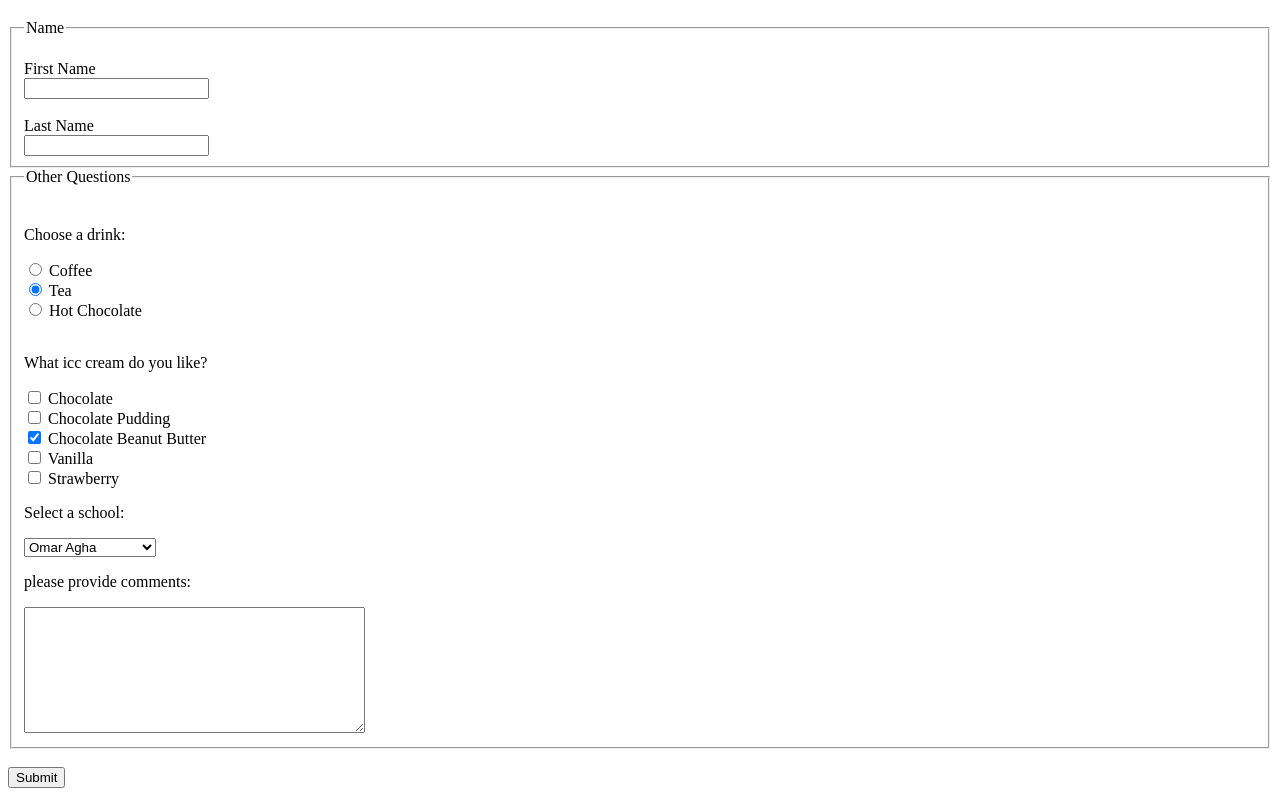
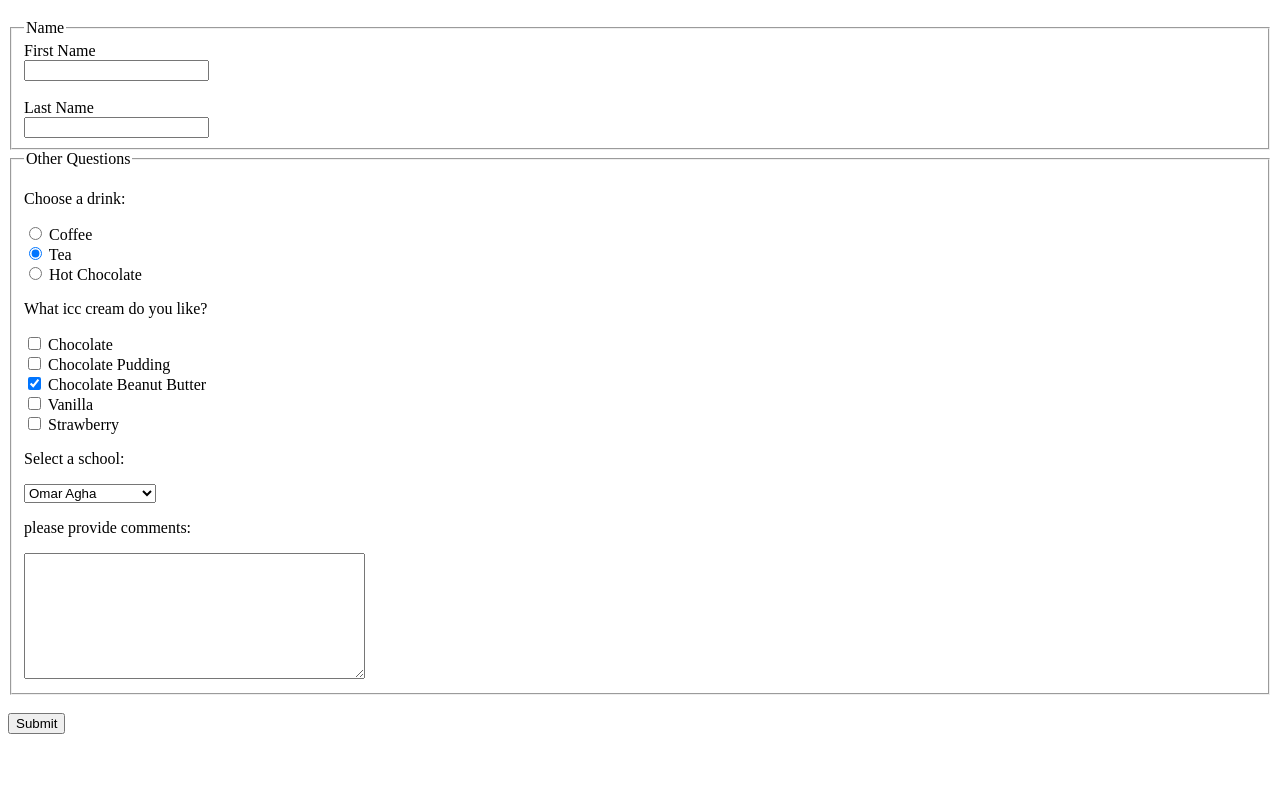
Before and after one commit to FirasSarhan/git-test, a plain HTML site: page index.html in a window 1280 px wide. Shown: the part 61-857 px from the top of the page. After the commit the page ends 803 px from the top, so only its background shows below. Drawn offline with Linux system fonts and the light colour scheme.

Commit message:
modified in index.html

```diff
--- a/index.html
+++ b/index.html
@@ -4,89 +4,85 @@
 		<meta charset="UTF-8" />
 		<meta http-equiv="X-UA-Compatible" content="IE=edge" />
 		<meta name="viewport" content="width=device-width, initial-scale=1.0" />
-		<title>Document</title>
+		<!-- add the icon to title page -->
+		<link rel="Shortcut icon" href="Daco_5750215.png" type="image/png" />
+		<!-- add external stylesheet in the html file  -->
+		<link rel="stylesheet" href="style.css" />
+		<title>FORM || HTML</title>
 	</head>
 	<body>
-		<!-- <table border="1">
-			<tr>
-				<th>company</th>
-				<th>contact</th>
-				<th>country</th>
-			</tr>
-			<tr>
-				<td>Alfreds Futterkiste</td>
-				<td>Maria Anders</td>
-				<td>Germany</td>
-			</tr>
-			<tr>
-				<td>Centro comercial Moctezuma</td>
-				<td>Francisco Chang</td>
-				<td>Mexico</td>
-			</tr>
-			<tr>
-				<td>Ernst Handel</td>
-				<td>Roland Mendel</td>
-				<td>Austria</td>
-			</tr>
-			<tr>
-				<td>Island Trading</td>
-				<td>Helen Bennett</td>
-				<td>UK</td>
-			</tr>
-			<tr>
-				<td>Laughing Bacchus Winecellars</td>
-				<td>Yoshi Tannamuri</td>
-				<td>Canada</td>
-			</tr>
-			<tr>
-				<td>Magazzini Alimentari Riuniti</td>
-				<td>Giovanni Rovelli</td>
-				<td>Italy</td>
-			</tr>
-		</table>
-		<br>
-		<hr> -->
+		<main>
 		<h1>Basic HTML Form</h1>
 		<form>
 			<fieldset>
-				<legend>Name</legend><br>
-				<label for="Fnam">First Name</label><br>
-				<input type="text" id="Fnam" name="F-name"><br><br>
-				<label for="Lnam">Last Name</label><br>
-				<input type="text" id="Lnam" name="L-name">
+				<legend>Name</legend>
+				<div>
+					<label for="Fnam">First Name</label><br />
+					<input type="text" id="Fnam" name="F-name" /><br /><br />
+				</div>
+				<div>
+					<label for="Lnam">Last Name</label><br />
+					<input type="text" id="Lnam" name="L-name" />
+				</div>
 			</fieldset>
 			<fieldset>
-				<legend>Other Questions</legend><br>
+				<legend>Other Questions</legend>
 				<p>Choose a drink:</p>
-				<input type="radio" id="coffee" name="coffee">
-				<label for="coffee">Coffee</label><br>
-				<input type="radio" id="tea" name="tea" checked>
-				<label for="tea">Tea</label><br>
-				<input type="radio" id="hot-chocolate" name="HotChocolate">
-				<label for="hot-chocolate">Hot Chocolate</label><br><br>
+				<div>
+					<input type="radio" id="coffee" name="only-chose" />
+					<label for="coffee">Coffee</label>
+				</div>
+				<div>
+					<input type="radio" id="tea" name="only-chose" checked />
+					<label for="tea">Tea</label>
+				</div>
+				<div>
+					<input type="radio" id="hot-chocolate" name="only-chose" />
+					<label for="hot-chocolate">Hot Chocolate</label>
+				</div>
 				<p>What icc cream do you like?</p>
-				<input type="checkbox" id="chocolate" name="chocolate">
-				<label for="chocolate">Chocolate</label><br>
-				<input type="checkbox" id="chocolatepudding" name="chocolate-pudding">
-				<label for="chocolatepudding">Chocolate Pudding</label><br>
-				<input type="checkbox" id="chocolateBeanutButter" name="chocolate-Beanut-Butter" checked>
-				<label for="chocolateBeanutButter">Chocolate Beanut Butter</label><br>
-				<input type="checkbox" id="vanilla" name="Vanilla">
-				<label for="vanilla">Vanilla</label><br>
-				<input type="checkbox" id="strawberry" name="Strawberry">
-				<label for="strawberry">Strawberry</label><br>
+				<div>
+					<input type="checkbox" id="chocolate" name="chocolate" />
+					<label for="chocolate">Chocolate</label><br />
+				</div>
+				<div>
+					<input
+						type="checkbox"
+						id="chocolatepudding"
+						name="chocolate-pudding"
+					/>
+					<label for="chocolatepudding">Chocolate Pudding</label><br />
+				</div>
+				<div>
+					<input
+						type="checkbox"
+						id="chocolateBeanutButter"
+						name="chocolate-Beanut-Butter"
+						checked
+					/>
+					<label for="chocolateBeanutButter">Chocolate Beanut Butter</label>
+				</div>
+				<div>
+					<input type="checkbox" id="vanilla" name="Vanilla" />
+					<label for="vanilla">Vanilla</label><br />
+				</div>
+				<div>
+					<input type="checkbox" id="strawberry" name="Strawberry" />
+					<label for="strawberry">Strawberry</label><br />
+				</div>
 				<p>Select a school:</p>
 				<select name="School" id="school">
 					<option value="omar-agha">Omar Agha</option>
 					<option value="farhana">Farhana</option>
 					<option value="abdullah-abu-sitta">Abdullah Abu Sitta</option>
 					<option value="haifa">Haifa</option>
-				</select><br>
+				</select>
 				<p>please provide comments:</p>
 				<textarea name="comments" id="" cols="40" rows="8"></textarea>
 			</fieldset>
-			<br>
-			<input type="submit" name="submit">
+			<br />
+			<input type="submit" name="submit" />
 		</form>
+	</main>
 	</body>
 </html>
```
